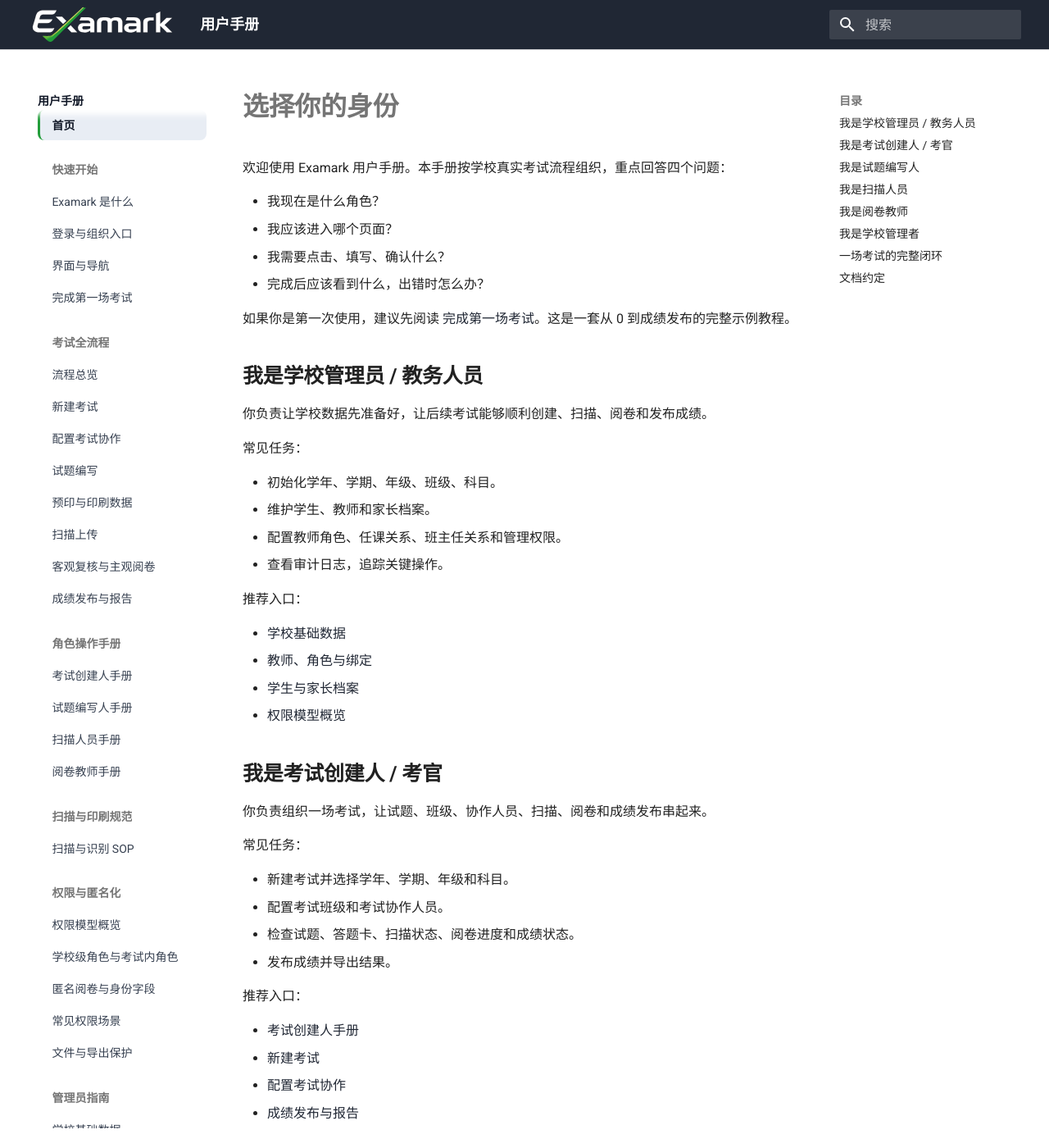
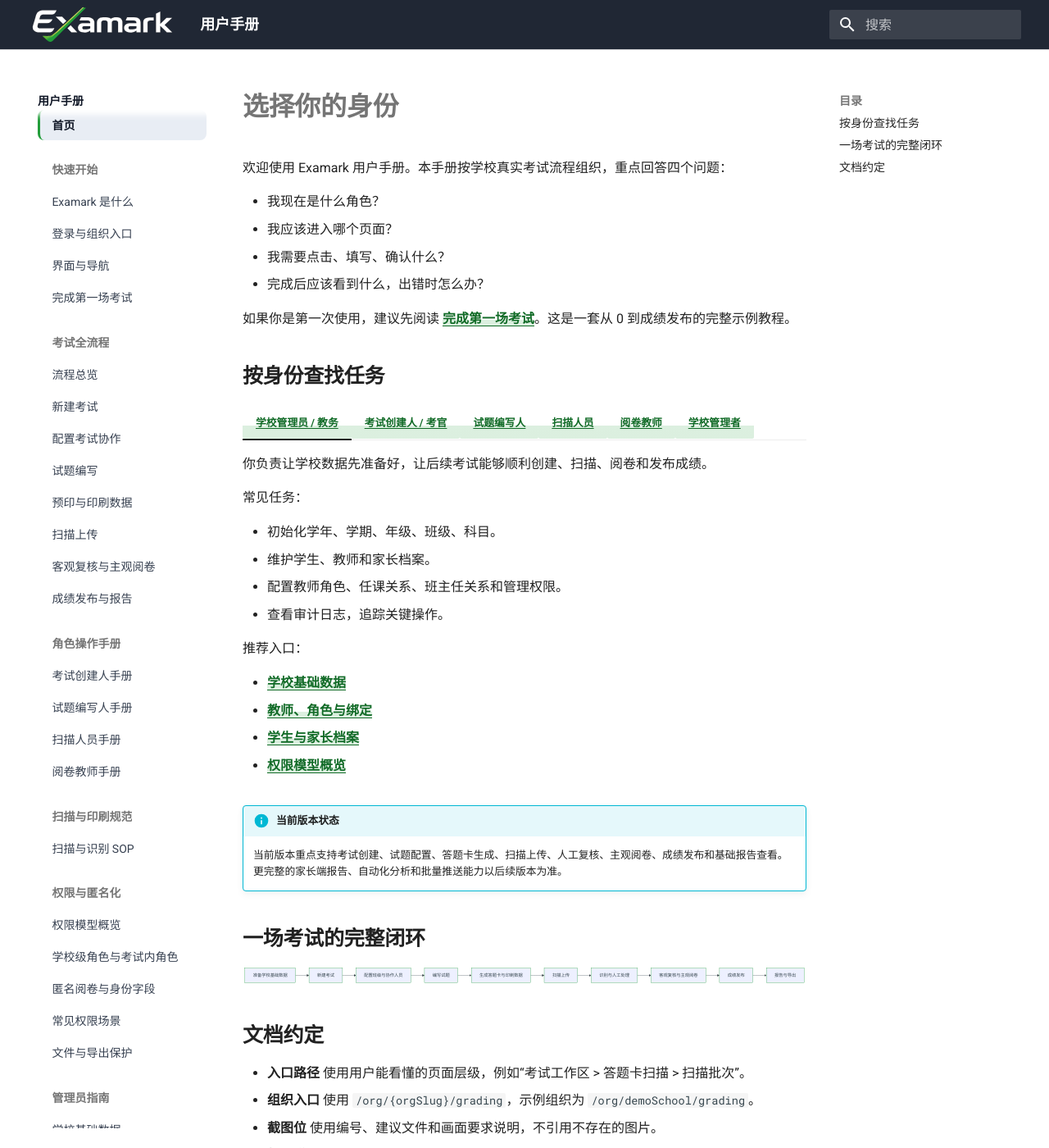
Before and after one commit to gu0y1/docs.examark.net, an MkDocs documentation site: the page built from docs/index.md, in a window 1280 px wide and 1400 px high. Shown: the whole window at 82% size. Built offline with MkDocs 1.6.1 and Material for MkDocs 9.7.7, drawn with Linux system fonts in a browser that asks for light colours; some of the changed text lies outside the part shown.

Commit message:
Improve homepage role tabs and link styling

```diff
--- a/docs/assets/stylesheets/extra.css
+++ b/docs/assets/stylesheets/extra.css
@@ -107,6 +107,39 @@
   font-weight: 700;
 }
 
+.md-content .md-typeset a:not(.headerlink):not(.md-button):not(.footnote-ref):not(.footnote-backref) {
+  color: #116b27;
+  font-weight: 700;
+  text-decoration-line: underline;
+  text-decoration-thickness: 0.08em;
+  text-underline-offset: 0.18em;
+  background:
+    linear-gradient(
+      to top,
+      rgba(34, 157, 58, 0.16) 0 42%,
+      transparent 42% 100%
+    );
+  border-radius: 2px;
+}
+
+.md-content .md-typeset a:not(.headerlink):not(.md-button):not(.footnote-ref):not(.footnote-backref):hover {
+  color: #0f5f22;
+  background:
+    linear-gradient(
+      to top,
+      rgba(34, 157, 58, 0.26) 0 58%,
+      transparent 58% 100%
+    );
+}
+
+.md-typeset .tabbed-set {
+  margin-top: 1rem;
+}
+
+.md-typeset .tabbed-labels > label {
+  font-weight: 700;
+}
+
 .md-typeset .mermaid {
   overflow-x: auto;
 }
--- a/docs/index.md
+++ b/docs/index.md
@@ -9,104 +9,106 @@
 
 如果你是第一次使用，建议先阅读 [完成第一场考试](getting-started/first-exam.md)。这是一套从 0 到成绩发布的完整示例教程。
 
-## 我是学校管理员 / 教务人员
+## 按身份查找任务
 
-你负责让学校数据先准备好，让后续考试能够顺利创建、扫描、阅卷和发布成绩。
+=== "学校管理员 / 教务"
 
-常见任务：
+    你负责让学校数据先准备好，让后续考试能够顺利创建、扫描、阅卷和发布成绩。
 
-- 初始化学年、学期、年级、班级、科目。
-- 维护学生、教师和家长档案。
-- 配置教师角色、任课关系、班主任关系和管理权限。
-- 查看审计日志，追踪关键操作。
+    常见任务：
 
-推荐入口：
+    - 初始化学年、学期、年级、班级、科目。
+    - 维护学生、教师和家长档案。
+    - 配置教师角色、任课关系、班主任关系和管理权限。
+    - 查看审计日志，追踪关键操作。
 
-- [学校基础数据](admin/master-data.md)
-- [教师、角色与绑定](admin/roles-teachers.md)
-- [学生与家长档案](admin/students-guardians.md)
-- [权限模型概览](permissions/overview.md)
+    推荐入口：
 
-## 我是考试创建人 / 考官
+    - [学校基础数据](admin/master-data.md)
+    - [教师、角色与绑定](admin/roles-teachers.md)
+    - [学生与家长档案](admin/students-guardians.md)
+    - [权限模型概览](permissions/overview.md)
 
-你负责组织一场考试，让试题、班级、协作人员、扫描、阅卷和成绩发布串起来。
+=== "考试创建人 / 考官"
 
-常见任务：
+    你负责组织一场考试，让试题、班级、协作人员、扫描、阅卷和成绩发布串起来。
 
-- 新建考试并选择学年、学期、年级和科目。
-- 配置考试班级和考试协作人员。
-- 检查试题、答题卡、扫描状态、阅卷进度和成绩状态。
-- 发布成绩并导出结果。
+    常见任务：
 
-推荐入口：
+    - 新建考试并选择学年、学期、年级和科目。
+    - 配置考试班级和考试协作人员。
+    - 检查试题、答题卡、扫描状态、阅卷进度和成绩状态。
+    - 发布成绩并导出结果。
 
-- [考试创建人手册](roles/exam-owner.md)
-- [新建考试](exam-workflow/create-exam.md)
-- [配置考试协作](exam-workflow/collaboration.md)
-- [成绩发布与报告](exam-workflow/scores-reports.md)
+    推荐入口：
 
-## 我是试题编写人
+    - [考试创建人手册](roles/exam-owner.md)
+    - [新建考试](exam-workflow/create-exam.md)
+    - [配置考试协作](exam-workflow/collaboration.md)
+    - [成绩发布与报告](exam-workflow/scores-reports.md)
 
-你负责把试卷内容准备好，并确认答题卡可以被正确打印和扫描。
+=== "试题编写人"
 
-常见任务：
+    你负责把试卷内容准备好，并确认答题卡可以被正确打印和扫描。
 
-- 编写选择题、填空题和主观题。
-- 设置分值、答案、评分标准和试卷信息。
-- 预览试卷与答题卡。
-- 进入预印，确认纸张、单双面和空白页策略。
+    常见任务：
 
-推荐入口：
+    - 编写选择题、填空题和主观题。
+    - 设置分值、答案、评分标准和试卷信息。
+    - 预览试卷与答题卡。
+    - 进入预印，确认纸张、单双面和空白页策略。
 
-- [试题编写人手册](roles/paper-author.md)
-- [试题编写](exam-workflow/paper-authoring.md)
-- [预印与印刷数据](exam-workflow/preprint-printing.md)
+    推荐入口：
 
-## 我是扫描人员
+    - [试题编写人手册](roles/paper-author.md)
+    - [试题编写](exam-workflow/paper-authoring.md)
+    - [预印与印刷数据](exam-workflow/preprint-printing.md)
 
-你负责把纸质答题卡上传到系统，并处理识别异常或学生绑定问题。
+=== "扫描人员"
 
-常见任务：
+    你负责把纸质答题卡上传到系统，并处理识别异常或学生绑定问题。
 
-- 上传扫描 PDF、JPG 或 PNG。
-- 检查扫描批次、录入结果和答题卡统计。
-- 处理条码识别失败、学号绑定失败、缺页或模糊。
-- 确认可交付阅卷的答题卡。
+    常见任务：
 
-推荐入口：
+    - 上传扫描 PDF、JPG 或 PNG。
+    - 检查扫描批次、录入结果和答题卡统计。
+    - 处理条码识别失败、学号绑定失败、缺页或模糊。
+    - 确认可交付阅卷的答题卡。
 
-- [扫描人员手册](roles/scanner.md)
-- [扫描上传](exam-workflow/scanning.md)
-- [扫描与识别 SOP](scanning-printing/sop.md)
-- [故障处理](faq/troubleshooting.md)
+    推荐入口：
 
-## 我是阅卷教师
+    - [扫描人员手册](roles/scanner.md)
+    - [扫描上传](exam-workflow/scanning.md)
+    - [扫描与识别 SOP](scanning-printing/sop.md)
+    - [故障处理](faq/troubleshooting.md)
 
-你负责复核客观题异常，或为系统分配给你的填空题、主观题录入分数和评语。
+=== "阅卷教师"
 
-常见任务：
+    你负责复核客观题异常，或为系统分配给你的填空题、主观题录入分数和评语。
 
-- 进入客观复核，处理空白、多选、低置信度等结果。
-- 进入主观阅卷，按评分标准录入分数。
-- 检查自己的任务是否已经提交。
-- 理解为什么阅卷时默认看不到学生姓名和班级。
+    常见任务：
 
-推荐入口：
+    - 进入客观复核，处理空白、多选、低置信度等结果。
+    - 进入主观阅卷，按评分标准录入分数。
+    - 检查自己的任务是否已经提交。
+    - 理解为什么阅卷时默认看不到学生姓名和班级。
 
-- [阅卷教师手册](roles/grader.md)
-- [客观复核与主观阅卷](exam-workflow/grading.md)
-- [匿名阅卷与身份字段](permissions/anonymity.md)
-- [权限问题](faq/permissions.md)
+    推荐入口：
 
-## 我是学校管理者
+    - [阅卷教师手册](roles/grader.md)
+    - [客观复核与主观阅卷](exam-workflow/grading.md)
+    - [匿名阅卷与身份字段](permissions/anonymity.md)
+    - [权限问题](faq/permissions.md)
 
-你通常不负责每天录入数据，但需要了解考试进度、成绩发布、班级表现和权限边界。
+=== "学校管理者"
 
-推荐入口：
+    你通常不负责每天录入数据，但需要了解考试进度、成绩发布、班级表现和权限边界。
 
-- [考试流程总览](exam-workflow/overview.md)
-- [成绩发布与报告](exam-workflow/scores-reports.md)
-- [常见权限场景](permissions/scenarios.md)
+    推荐入口：
+
+    - [考试流程总览](exam-workflow/overview.md)
+    - [成绩发布与报告](exam-workflow/scores-reports.md)
+    - [常见权限场景](permissions/scenarios.md)
 
 !!! info "当前版本状态"
     当前版本重点支持考试创建、试题配置、答题卡生成、扫描上传、人工复核、主观阅卷、成绩发布和基础报告查看。更完整的家长端报告、自动化分析和批量推送能力以后续版本为准。
```
